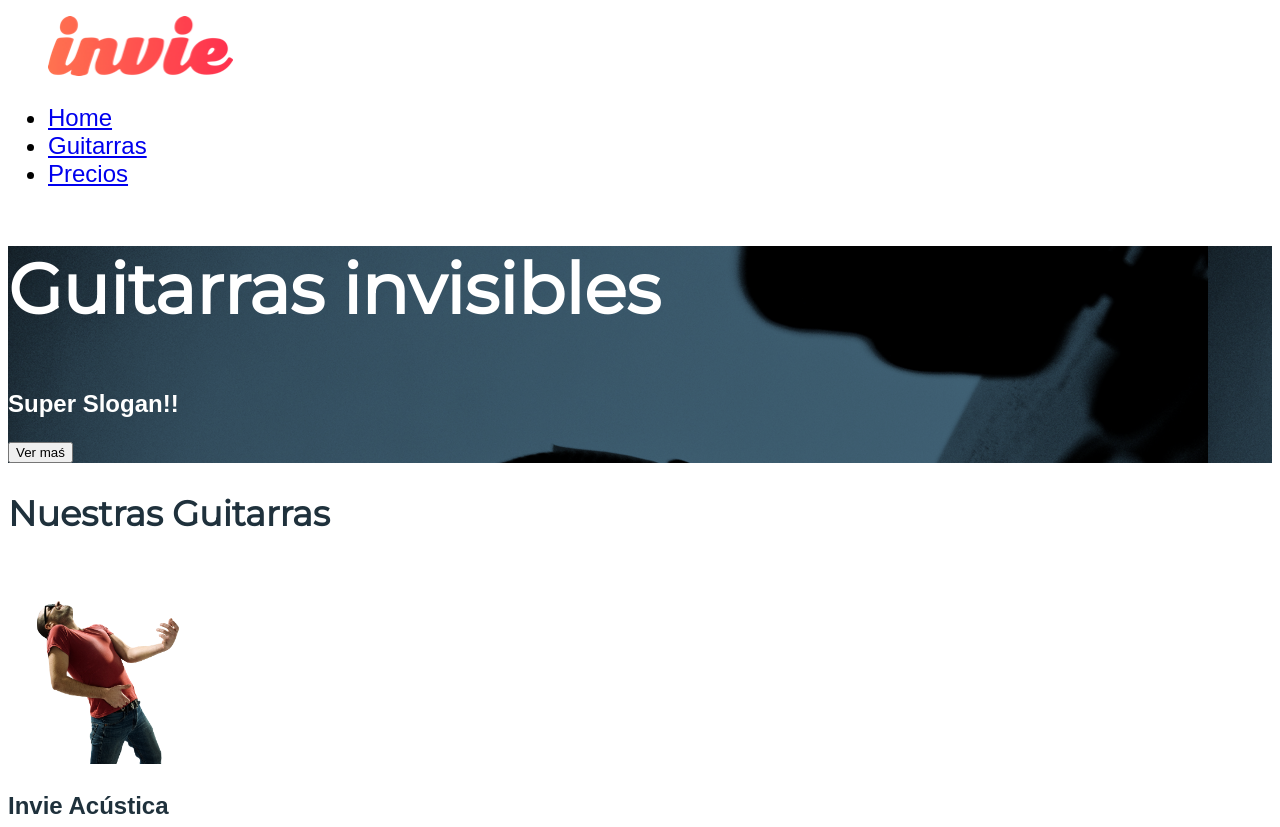
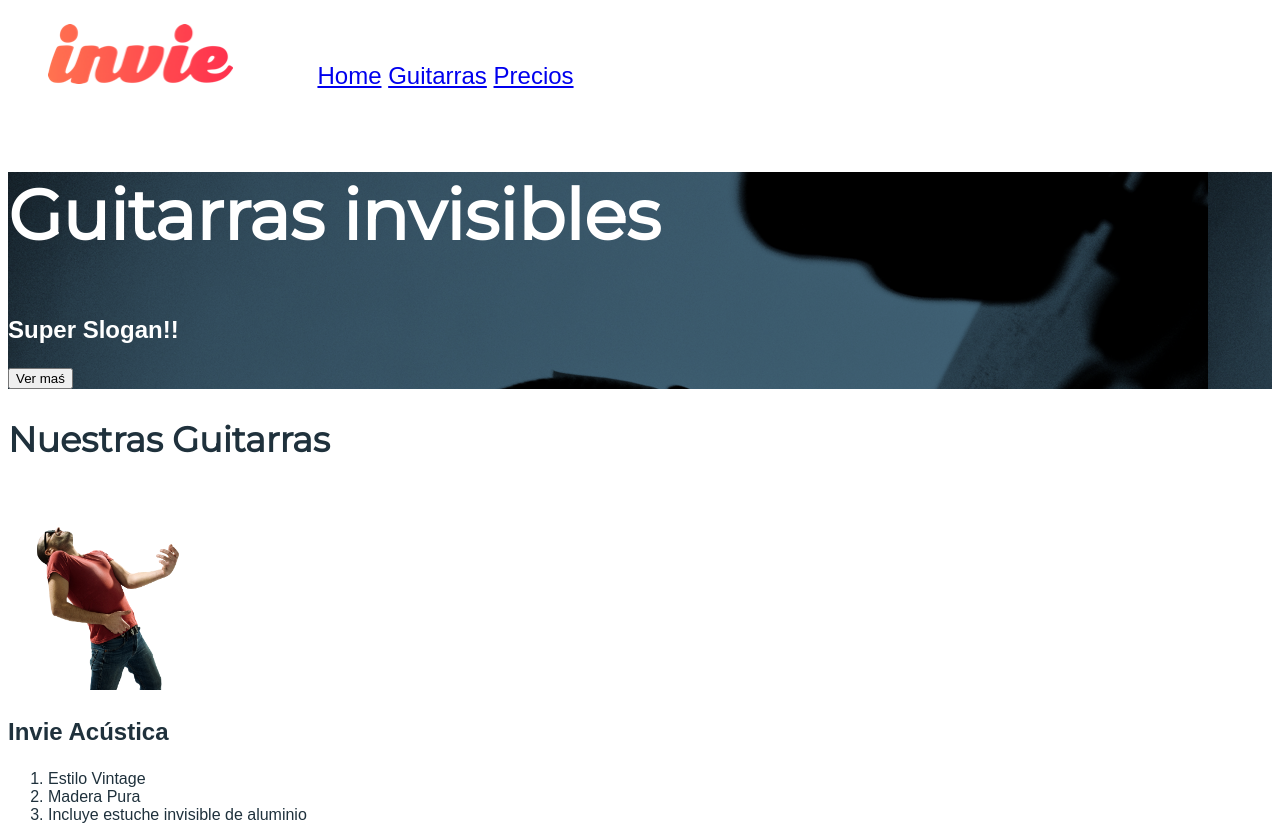
Before and after one commit to Nickiler531/PlatziWebDevelopment, a plain HTML site: page invie/index.html in a window 1280 px wide. Shown: the top 827 px of the page. Drawn offline with Linux system fonts and the light colour scheme; a web font is replaced by a local one.

Commit message:
new courses done

```diff
--- a/invie/css/invie.css
+++ b/invie/css/invie.css
@@ -29,8 +29,17 @@
 
 .menu{
 	font-size: 24px;
+	display: inline-block;
+}
+
+.logotipo{
+	display: inline-block;
 }
 
 body {
 	font-family: 'Allerta', sans-serif;
 }
+
+.menu li {
+	display: inline-block;
+}
--- a/invie/index.html
+++ b/invie/index.html
@@ -8,7 +8,7 @@
 </head>
 <body>
 	<header id="header" class = "header">
-		<figure>
+		<figure class="logotipo">
 			<img src="images/invie.png" width="185" height="60" alt="invie guitarras"> <!--logotipo -->
 		</figure>
 
```
